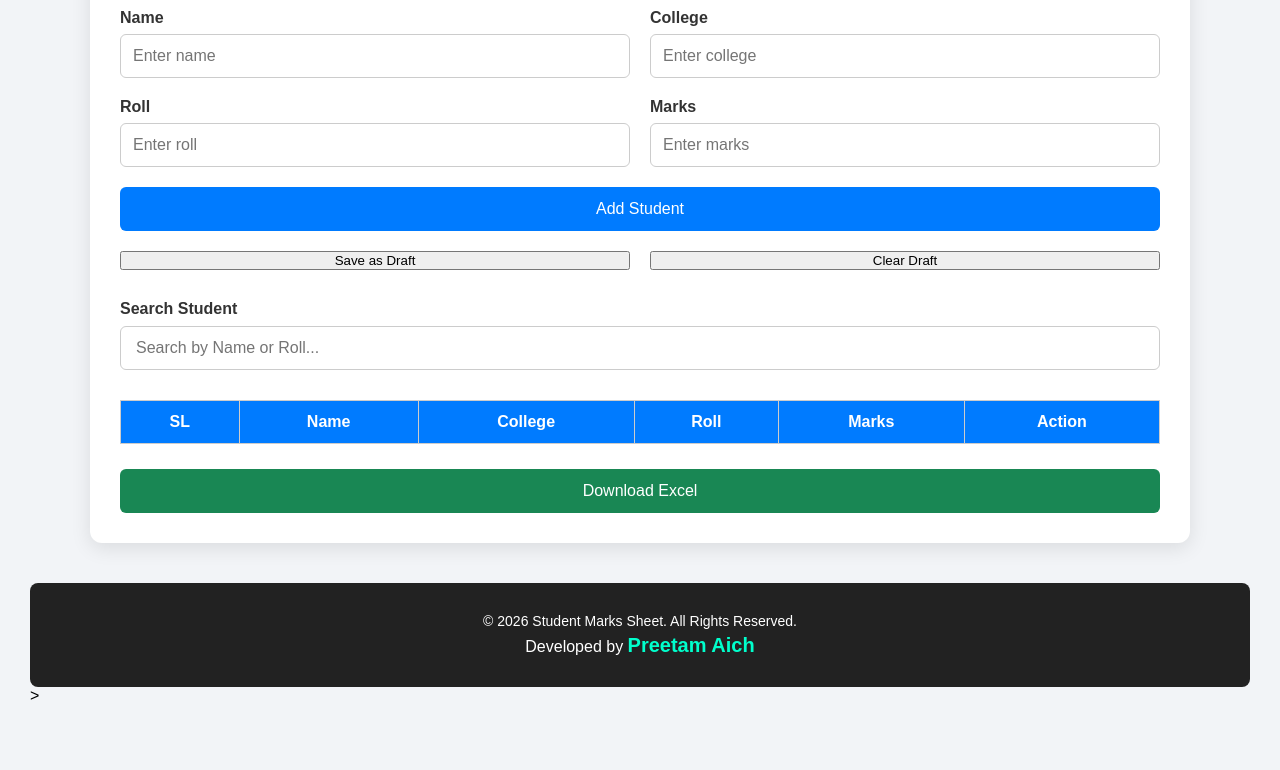
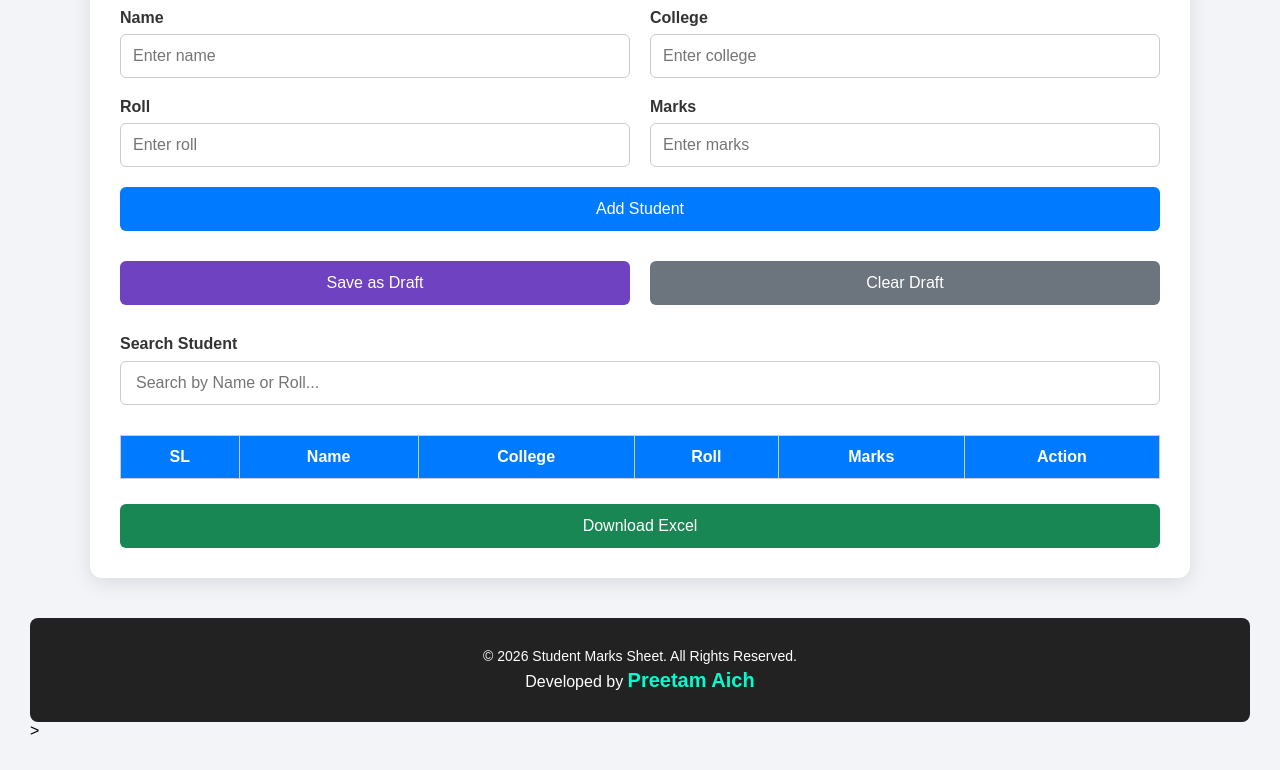
Before and after one commit to Preetam-coder1/mark-entry, a plain HTML site: page index.html in a window 1280 px wide. Shown: the part 118-888 px from the top of the page. Before the commit the page ends 853 px from the top, so only its background shows below. Drawn offline with Linux system fonts and the light colour scheme.

Commit message:
Update style.css

```diff
--- a/style.css
+++ b/style.css
@@ -418,3 +418,29 @@ tbody tr:hover {
     color: #ffcc00;
     text-decoration: underline;
 }
+#saveDraftBtn,
+#clearDraftBtn {
+    padding: 13px;
+    border: none;
+    border-radius: 6px;
+    color: white;
+    font-size: 16px;
+    cursor: pointer;
+    margin-top: 10px;
+}
+
+#saveDraftBtn {
+    background: #6f42c1;
+}
+
+#saveDraftBtn:hover {
+    background: #59359a;
+}
+
+#clearDraftBtn {
+    background: #6c757d;
+}
+
+#clearDraftBtn:hover {
+    background: #545b62;
+}
```
